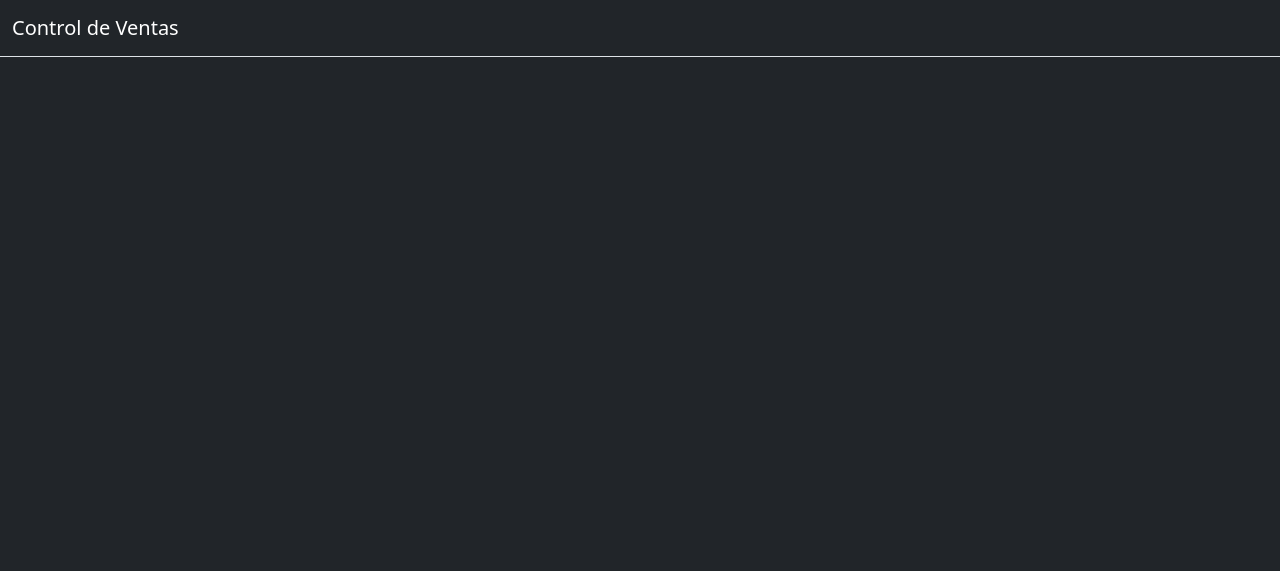
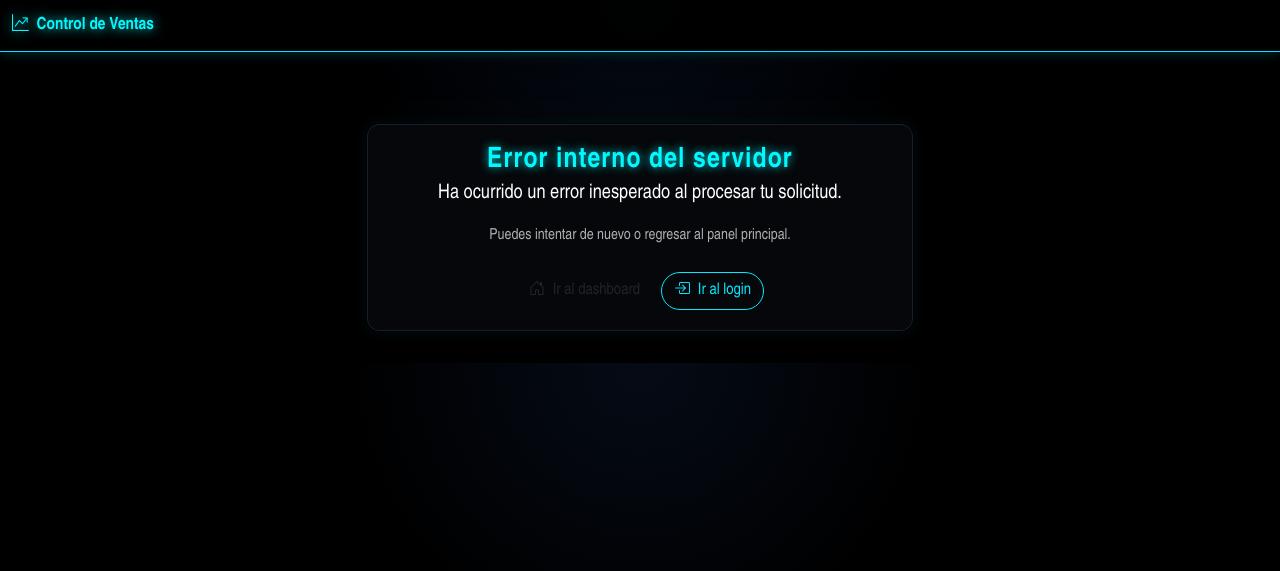
Before and after one commit to cristophercr07-hub/control-ventras-web, a Flask app: template templates/500.html in a window 1280 px wide. Shown: the top 571 px of the page. Run offline with Flask 3, Linux system fonts and the light colour scheme; the template is opened without the code that fills it, so the values that code supplies are empty.

Commit message:
Update 500.html

```diff
--- a/templates/500.html
+++ b/templates/500.html
@@ -1,20 +1,45 @@
-<!DOCTYPE html>
-<html lang="es">
-<head>
-    <meta charset="UTF-8">
-    <title>{% block title %}Control de Ventas{% endblock %}</title>
-    <link rel="stylesheet" href="https://cdn.jsdelivr.net/npm/bootstrap@5.3.2/dist/css/bootstrap.min.css">
-    <script src="https://cdn.jsdelivr.net/npm/chart.js"></script>
-</head>
-<body class="bg-dark text-light">
-<nav class="navbar navbar-dark bg-dark border-bottom mb-4">
-    <div class="container-fluid">
-        <span class="navbar-brand">Control de Ventas</span>
+{% extends "base.html" %}
+{% block title %}Error interno (500){% endblock %}
+
+{% block content %}
+<div class="row justify-content-center mt-5">
+    <div class="col-md-8 col-lg-6">
+        <div class="card-matrix text-center">
+            <div class="card-header-matrix">
+                <h3 class="mb-0">Error interno del servidor</h3>
+            </div>
+            <div class="card-body-matrix">
+                <p class="lead mb-3">
+                    Ha ocurrido un error inesperado al procesar tu solicitud.
+                </p>
+
+                {% if error %}
+                    <div class="text-start">
+                        <label class="form-label text-secondary-custom small mb-1">
+                            Detalles técnicos (solo para depuración):
+                        </label>
+                        <pre class="small bg-dark p-3 rounded-3 overflow-auto" style="max-height: 240px;">
+{{ error }}
+                        </pre>
+                    </div>
+                {% endif %}
+
+                <p class="text-secondary-custom mt-3 mb-4">
+                    Puedes intentar de nuevo o regresar al panel principal.
+                </p>
+
+                <div class="d-flex justify-content-center gap-2 flex-wrap">
+                    <a href="{{ url_for('dashboard') }}" class="btn btn-primary-neon">
+                        <i class="bi bi-house-door me-1"></i>
+                        Ir al dashboard
+                    </a>
+                    <a href="{{ url_for('login') }}" class="btn btn-outline-light">
+                        <i class="bi bi-box-arrow-in-right me-1"></i>
+                        Ir al login
+                    </a>
+                </div>
+            </div>
+        </div>
     </div>
-</nav>
-<div class="container">
-    {% block content %}{% endblock %}
 </div>
-{% block extra_scripts %}{% endblock %}
-</body>
-</html>
+{% endblock %}
```
